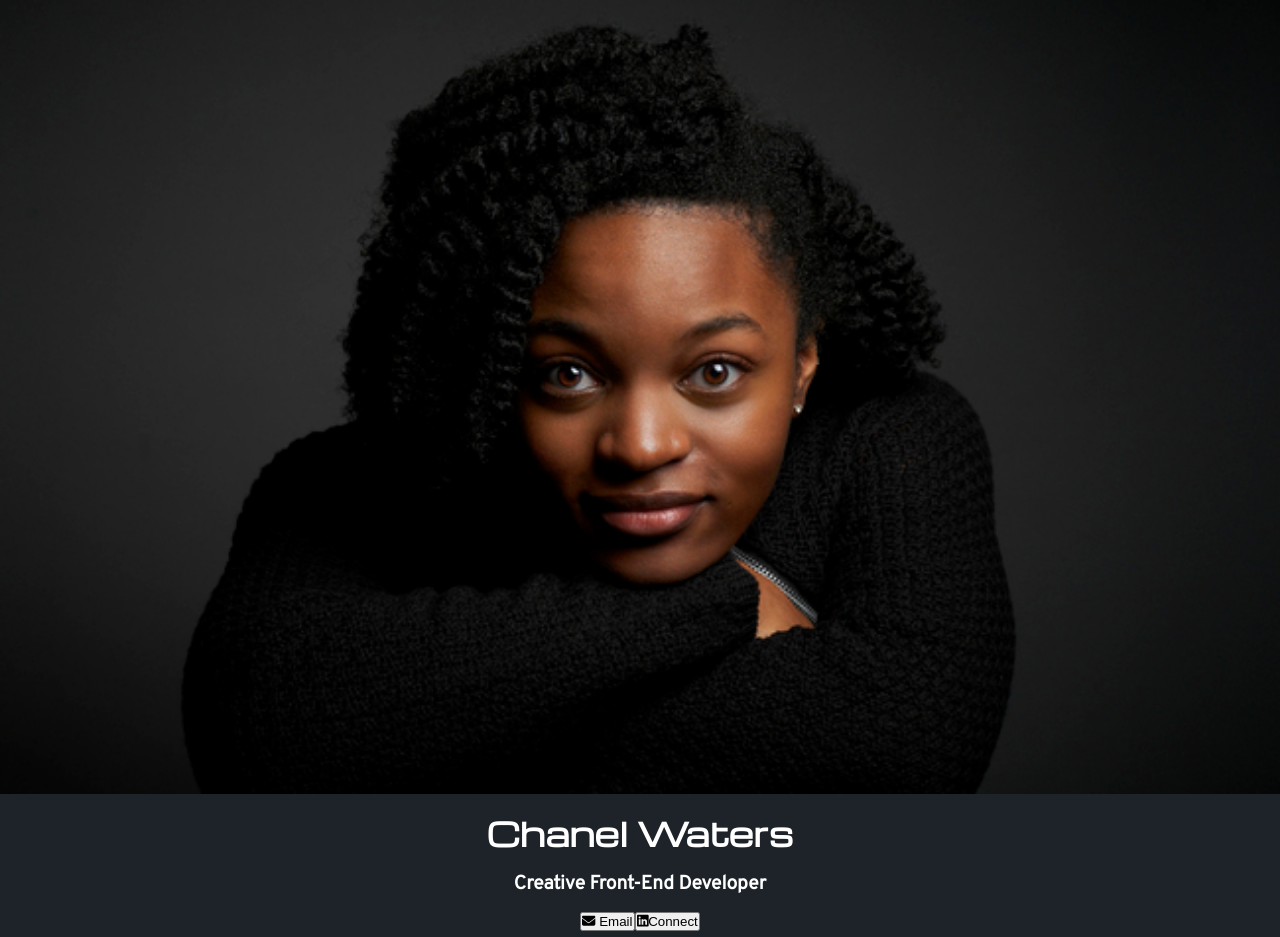
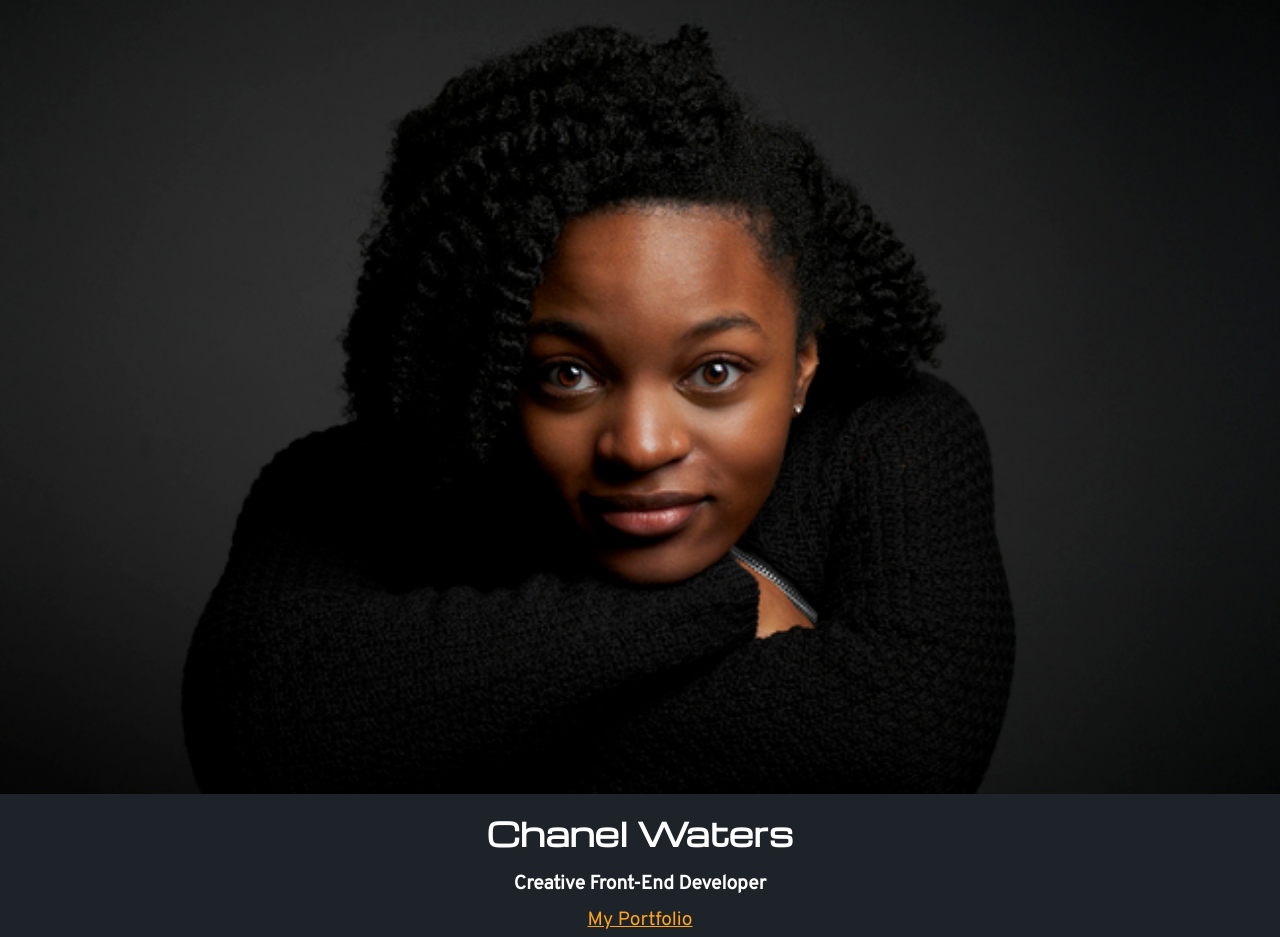
Before and after one commit to chaneldevelops/digital_businesscard, a React (Vite) app: page / in a window 1280 px wide. Shown: the top 937 px of the page. Built offline with nearby package versions, Linux system fonts and the light colour scheme.

Commit message:
Good setup for info

```diff
--- a/src/components/Info.jsx
+++ b/src/components/Info.jsx
@@ -12,7 +12,9 @@
         <h5 className="info-role">Creative Front-End Developer</h5>
         <p className="info-website">
             <a href="https://chaneldevelops.github.io"
-            target="_blank"></a>
+            target="_blank">
+               My Portfolio
+            </a>
         </p>
 
         <div className="contact-btns">
--- a/src/style.css
+++ b/src/style.css
@@ -68,5 +68,19 @@
 .info-role {
     margin-top: 1rem;
     font-size: 1.2rem;
-    margin-bottom: 1rem;
+    margin-bottom: 0.8rem;
 }
+
+.info-website {
+    color: var(--white);
+    margin-bottom: 1.5rem;
+    font-size: 1.2rem;
+}
+
+.info-website a {
+    color: var(--secondary-color);
+}
+
+.email-icon {
+    margin-right: 10px;
+}
```
